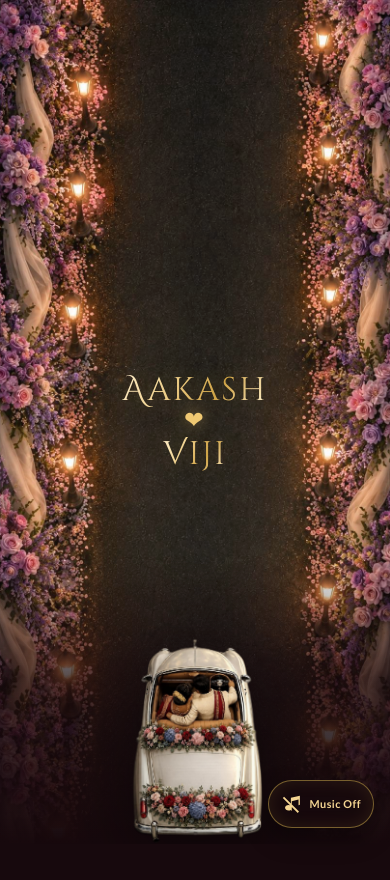
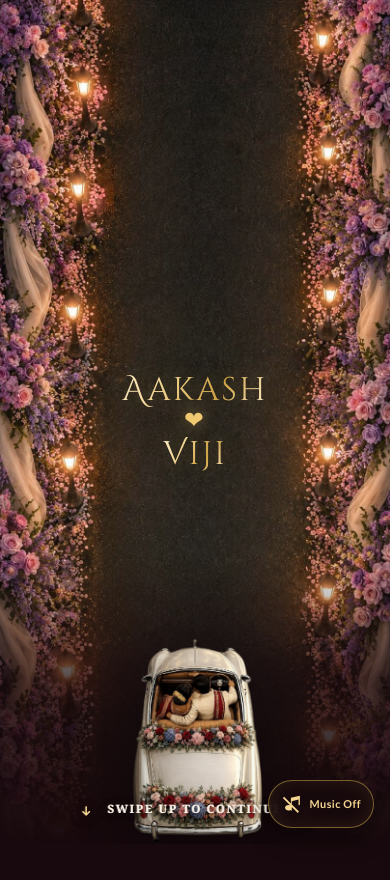
Before and after one commit to Aakash-Thanigaivel/weiv, a React (Vite) app: page /aakashvijiweddinginvite in a window 390 px wide. Shown: the top 880 px of the page. Built offline with nearby package versions, Linux system fonts and the light colour scheme; a web font is replaced by a local one.

Commit message:
swipe signal

```diff
--- a/src/components/CinematicCarScrollSection.jsx
+++ b/src/components/CinematicCarScrollSection.jsx
@@ -7,6 +7,7 @@ import {
   preloadCelebrationAssets,
   preloadStoryAssets,
 } from '../utils/performance'
+import SectionScrollCue from './SectionScrollCue'
 
 gsap.registerPlugin(ScrollTrigger)
 
@@ -345,6 +346,7 @@ export default function CinematicCarScrollSection() {
           <p className="cinematic-save-date-value">05/07/26</p>
         </div>
       </div>
+      <SectionScrollCue />
     </section>
     </>
   )
--- a/src/components/GroomsFamilySection.jsx
+++ b/src/components/GroomsFamilySection.jsx
@@ -1,6 +1,7 @@
 import { AnimatePresence, motion, useReducedMotion } from 'framer-motion'
 import { useEffect, useMemo, useState } from 'react'
 import InvitePicture from './InvitePicture'
+import SectionScrollCue from './SectionScrollCue'
 import useSectionNearView from '../hooks/useSectionNearView'
 import { isMobileViewport, preloadFamilySlide } from '../utils/performance'
 
@@ -218,6 +219,7 @@ export default function GroomsFamilySection() {
           With Love &amp; Blessings
         </p>
       </motion.div>
+      <SectionScrollCue />
     </section>
   )
 }
--- a/src/components/InvitationHeroSection.jsx
+++ b/src/components/InvitationHeroSection.jsx
@@ -1,5 +1,6 @@
 import { useEffect } from 'react'
 import { motion } from 'framer-motion'
+import SectionScrollCue from './SectionScrollCue'
 import useCountdown from '../hooks/useCountdown'
 import { spawnCursorSparkle } from '../utils/particles'
 
@@ -105,6 +106,7 @@ export default function InvitationHeroSection() {
         </motion.div>
 
       </motion.div>
+      <SectionScrollCue />
     </section>
   )
 }
--- /dev/null
+++ b/src/components/InviteSwipeMistHint.jsx
@@ -0,0 +1,107 @@
+import { useEffect, useRef, useState } from 'react'
+import { isMobileViewport } from '../utils/performance'
+
+const IDLE_MS = 1000
+const INTRO_GRACE_MS = 2600
+
+function isInCarZone() {
+  const spacer = document.querySelector('.cinematic-car-pin-spacer')
+  if (!spacer) {
+    return window.scrollY < window.innerHeight * 1.6
+  }
+
+  const endScroll = Math.max(
+    0,
+    spacer.offsetTop + spacer.offsetHeight - window.innerHeight + 40,
+  )
+
+  return window.scrollY <= endScroll
+}
+
+export default function InviteSwipeMistHint() {
+  const [visible, setVisible] = useState(false)
+  const idleTimerRef = useRef(null)
+  const armedRef = useRef(false)
+  const leftCarZoneRef = useRef(false)
+
+  useEffect(() => {
+    if (!isMobileViewport()) return undefined
+
+    const clearIdleTimer = () => {
+      if (idleTimerRef.current) {
+        window.clearTimeout(idleTimerRef.current)
+        idleTimerRef.current = null
+      }
+    }
+
+    const scheduleIdleCheck = () => {
+      clearIdleTimer()
+
+      if (!armedRef.current || leftCarZoneRef.current) {
+        setVisible(false)
+        return
+      }
+
+      if (!isInCarZone()) {
+        leftCarZoneRef.current = true
+        setVisible(false)
+        return
+      }
+
+      idleTimerRef.current = window.setTimeout(() => {
+        if (leftCarZoneRef.current || !isInCarZone()) {
+          setVisible(false)
+          return
+        }
+
+        setVisible(true)
+      }, IDLE_MS)
+    }
+
+    const onActivity = () => {
+      setVisible(false)
+
+      if (leftCarZoneRef.current) return
+
+      if (!isInCarZone()) {
+        leftCarZoneRef.current = true
+        clearIdleTimer()
+        return
+      }
+
+      scheduleIdleCheck()
+    }
+
+    const armTimer = window.setTimeout(() => {
+      armedRef.current = true
+      scheduleIdleCheck()
+    }, INTRO_GRACE_MS)
+
+    window.addEventListener('scroll', onActivity, { passive: true })
+    window.addEventListener('touchstart', onActivity, { passive: true })
+    window.addEventListener('touchmove', onActivity, { passive: true })
+    window.addEventListener('wheel', onActivity, { passive: true })
+    window.addEventListener('resize', onActivity)
+
+    return () => {
+      window.clearTimeout(armTimer)
+      clearIdleTimer()
+      window.removeEventListener('scroll', onActivity)
+      window.removeEventListener('touchstart', onActivity)
+      window.removeEventListener('touchmove', onActivity)
+      window.removeEventListener('wheel', onActivity)
+      window.removeEventListener('resize', onActivity)
+    }
+  }, [])
+
+  return (
+    <div
+      className={`invite-swipe-mist${visible ? ' invite-swipe-mist--visible' : ''}`}
+      aria-hidden={!visible}
+    >
+      <div className="invite-swipe-mist-fog invite-swipe-mist-fog--back" />
+      <div className="invite-swipe-mist-fog invite-swipe-mist-fog--front" />
+      <p className="invite-swipe-mist-cloud">Swipe to explore more of our story</p>
+    </div>
+  )
+}
--- a/src/components/OurStory.jsx
+++ b/src/components/OurStory.jsx
@@ -1,5 +1,6 @@
 import { AnimatePresence, motion } from 'framer-motion'
 import { useEffect, useMemo, useRef, useState } from 'react'
+import SectionScrollCue from './SectionScrollCue'
 import { isMobileViewport } from '../utils/performance'
 
 const storyImages = [
@@ -340,6 +341,7 @@ export default function OurStory() {
           )}
         </div>
       </div>
+      <SectionScrollCue />
     </section>
   )
 }
--- a/src/components/RsvpParallaxSection.jsx
+++ b/src/components/RsvpParallaxSection.jsx
@@ -1,5 +1,6 @@
 import { useEffect, useState, useRef } from 'react'
 import { motion, AnimatePresence } from 'framer-motion'
+import SectionScrollCue from './SectionScrollCue'
 
 const cinematicEase = [0.22, 1, 0.36, 1]
 
@@ -254,6 +255,7 @@ export default function RsvpParallaxSection() {
           </motion.div>
         )}
       </AnimatePresence>
+      <SectionScrollCue />
     </section>
   )
 }
--- /dev/null
+++ b/src/components/SectionScrollCue.jsx
@@ -0,0 +1,63 @@
+import { useEffect, useRef, useState } from 'react'
+
+function SectionScrollArrow() {
+  return (
+    <svg viewBox="0 0 24 24" className="section-scroll-cue-icon" aria-hidden="true">
+      <path
+        d="M12 5.5 12 17M12 17 7.4 12.4M12 17 16.6 12.4"
+        fill="none"
+        stroke="currentColor"
+        strokeWidth="1.75"
+        strokeLinecap="round"
+        strokeLinejoin="round"
+      />
+    </svg>
+  )
+}
+
+export default function SectionScrollCue() {
+  const hostRef = useRef(null)
+  const [visible, setVisible] = useState(false)
+
+  useEffect(() => {
+    const host = hostRef.current
+    if (!host) return undefined
+
+    const section = host.closest('section')
+    if (!section) {
+      setVisible(true)
+      return undefined
+    }
+
+    const updateVisibility = ([entry]) => {
+      if (!entry) return
+      setVisible(entry.isIntersecting && entry.intersectionRatio >= 0.28)
+    }
+
+    const observer = new IntersectionObserver(updateVisibility, {
+      threshold: [0, 0.28, 0.45, 0.65, 0.85],
+    })
+
+    observer.observe(section)
+
+    return () => observer.disconnect()
+  }, [])
+
+  return (
+    <div
+      ref={hostRef}
+      className={`section-scroll-cue-host${visible ? ' section-scroll-cue-host--visible' : ''}`}
+      aria-hidden={!visible}
+    >
+      <div className="section-scroll-cue">
+        <span className="section-scroll-cue-arrow">
+          <SectionScrollArrow />
+        </span>
+        <span className="section-scroll-cue-label">Swipe Up to Continue</span>
+        <span className="section-scroll-cue-arrow">
+          <SectionScrollArrow />
+        </span>
+      </div>
+    </div>
+  )
+}
--- a/src/components/WeddingCelebrationsSection.jsx
+++ b/src/components/WeddingCelebrationsSection.jsx
@@ -1,6 +1,7 @@
 import { AnimatePresence, motion } from 'framer-motion'
 import { useEffect, useMemo, useRef, useState } from 'react'
 import InvitePicture from './InvitePicture'
+import SectionScrollCue from './SectionScrollCue'
 import useSectionNearView from '../hooks/useSectionNearView'
 import { isMobileViewport } from '../utils/performance'
 
@@ -866,6 +867,7 @@ export default function WeddingCelebrationsSection() {
           })}
         </div>
       </div>
+      <SectionScrollCue />
     </section>
   )
 }
--- a/src/index.css
+++ b/src/index.css
@@ -2469,3 +2469,211 @@ body {
   width: 1.35rem;
   height: 1.35rem;
 }
+
+.section-scroll-cue-host {
+  position: fixed;
+  left: 50%;
+  bottom: max(1.1rem, env(safe-area-inset-bottom, 0px));
+  z-index: 44;
+  transform: translateX(-50%);
+  display: flex;
+  justify-content: center;
+  width: max-content;
+  max-width: calc(100vw - 2rem);
+  pointer-events: none;
+  opacity: 0;
+  visibility: hidden;
+  transition:
+    opacity 0.45s ease,
+    visibility 0.45s ease;
+}
+
+.section-scroll-cue-host--visible {
+  opacity: 1;
+  visibility: visible;
+}
+
+.section-scroll-cue {
+  display: inline-flex;
+  align-items: center;
+  gap: 0.55rem;
+  padding: 0.35rem 0.2rem;
+}
+
+.section-scroll-cue-host--visible .section-scroll-cue {
+  animation: sectionScrollCueFadeIn 0.7s cubic-bezier(0.22, 1, 0.36, 1) both;
+}
+
+.section-scroll-cue-label {
+  font-family: 'Cormorant Garamond', Georgia, serif;
+  font-size: clamp(0.72rem, 2.8vw, 0.84rem);
+  font-weight: 600;
+  letter-spacing: 0.14em;
+  text-transform: uppercase;
+  color: rgba(253, 246, 236, 0.92);
+  text-shadow: 0 1px 10px rgba(0, 0, 0, 0.45);
+  white-space: nowrap;
+}
+
+.section-scroll-cue-arrow {
+  display: grid;
+  place-items: center;
+  width: 1.55rem;
+  height: 1.55rem;
+  color: #f4d592;
+  filter: drop-shadow(0 2px 8px rgba(0, 0, 0, 0.4));
+  animation: sectionScrollCueBob 1.85s ease-in-out infinite;
+}
+
+.section-scroll-cue-arrow:last-child {
+  animation-delay: 0.2s;
+}
+
+.section-scroll-cue-icon {
+  width: 1.05rem;
+  height: 1.05rem;
+}
+
+@keyframes sectionScrollCueFadeIn {
+  from {
+    opacity: 0;
+    transform: translateY(8px);
+  }
+
+  to {
+    opacity: 1;
+    transform: translateY(0);
+  }
+}
+
+@keyframes sectionScrollCueBob {
+  0%,
+  100% {
+    transform: translateY(0);
+  }
+
+  50% {
+    transform: translateY(4px);
+  }
+}
+
+@media (min-width: 768px) {
+  .section-scroll-cue-label {
+    letter-spacing: 0.12em;
+  }
+}
+
+@media (prefers-reduced-motion: reduce) {
+  .section-scroll-cue,
+  .section-scroll-cue-arrow {
+    animation: none !important;
+  }
+}
+
+.invite-swipe-mist {
+  position: fixed;
+  inset: 0;
+  z-index: 45;
+  pointer-events: none;
+  opacity: 0;
+  visibility: hidden;
+  transition:
+    opacity 0.85s ease,
+    visibility 0.85s ease;
+}
+
+.invite-swipe-mist--visible {
+  opacity: 1;
+  visibility: visible;
+}
+
+.invite-swipe-mist-fog {
+  position: absolute;
+  inset: -12%;
+  filter: blur(32px);
+  opacity: 0.92;
+  will-change: transform, opacity;
+}
+
+.invite-swipe-mist-fog--back {
+  background:
+    radial-gradient(ellipse 92% 58% at 50% 72%, rgba(248, 244, 238, 0.78) 0%, transparent 72%),
+    radial-gradient(ellipse 74% 48% at 18% 58%, rgba(235, 228, 220, 0.62) 0%, transparent 66%),
+    radial-gradient(ellipse 68% 45% at 82% 64%, rgba(235, 228, 220, 0.58) 0%, transparent 64%);
+  animation: invite-swipe-mist-drift-a 7s ease-in-out infinite alternate;
+}
+
+.invite-swipe-mist-fog--front {
+  background:
+    radial-gradient(ellipse 82% 52% at 50% 78%, rgba(255, 252, 247, 0.88) 0%, transparent 74%),
+    radial-gradient(ellipse 58% 42% at 28% 68%, rgba(255, 255, 255, 0.52) 0%, transparent 62%),
+    radial-gradient(ellipse 55% 40% at 74% 70%, rgba(255, 255, 255, 0.48) 0%, transparent 60%);
+  animation: invite-swipe-mist-drift-b 5.5s ease-in-out infinite alternate;
+}
+
+.invite-swipe-mist-cloud {
+  position: absolute;
+  left: 50%;
+  top: 62%;
+  transform: translate(-50%, -50%);
+  margin: 0;
+  max-width: min(18.5rem, calc(100vw - 2.5rem));
+  padding: 0.95rem 1.35rem;
+  background: transparent;
+  box-shadow: none;
+  color: #4a2f22;
+  font-family: 'Cormorant Garamond', Georgia, serif;
+  font-size: clamp(1.05rem, 4.2vw, 1.28rem);
+  font-weight: 600;
+  line-height: 1.35;
+  letter-spacing: 0.02em;
+  text-align: center;
+  text-wrap: balance;
+  text-shadow:
+    0 1px 12px rgba(255, 252, 247, 0.85),
+    0 0 24px rgba(255, 252, 247, 0.55);
+  animation: invite-swipe-mist-cloud-float 4.2s ease-in-out infinite alternate;
+}
+
+@keyframes invite-swipe-mist-drift-a {
+  from {
+    transform: translate3d(-2%, 0, 0) scale(1);
+  }
+
+  to {
+    transform: translate3d(2%, -1.5%, 0) scale(1.03);
+  }
+}
+
+@keyframes invite-swipe-mist-drift-b {
+  from {
+    transform: translate3d(1.5%, 0.5%, 0) scale(1.02);
+  }
+
+  to {
+    transform: translate3d(-2%, -1%, 0) scale(1);
+  }
+}
+
+@keyframes invite-swipe-mist-cloud-float {
+  from {
+    transform: translate(-50%, calc(-50% + 2px));
+  }
+
+  to {
+    transform: translate(-50%, calc(-50% - 3px));
+  }
+}
+
+@media (min-width: 768px) {
+  .invite-swipe-mist {
+    display: none;
+  }
+}
+
+@media (prefers-reduced-motion: reduce) {
+  .invite-swipe-mist-fog,
+  .invite-swipe-mist-cloud {
+    animation: none !important;
+  }
+}
--- a/src/pages/WeddingInvitePage.jsx
+++ b/src/pages/WeddingInvitePage.jsx
@@ -2,6 +2,7 @@ import { lazy, Suspense, useEffect } from 'react'
 import { motion } from 'framer-motion'
 import BackgroundMusic from '../components/BackgroundMusic'
 import CinematicCarScrollSection from '../components/CinematicCarScrollSection'
+import InviteSwipeMistHint from '../components/InviteSwipeMistHint'
 import FloatingHeartTransition from '../components/FloatingHeartTransition'
 import InvitationHeroSection from '../components/InvitationHeroSection'
 import InviteSectionFallback from '../components/InviteSectionFallback'
@@ -40,6 +41,7 @@ export default function WeddingInvitePage() {
         ))}
       </div>
       <BackgroundMusic />
+      <InviteSwipeMistHint />
       <motion.main
         className="invite-main relative z-20"
         initial={{ opacity: 0 }}
```
